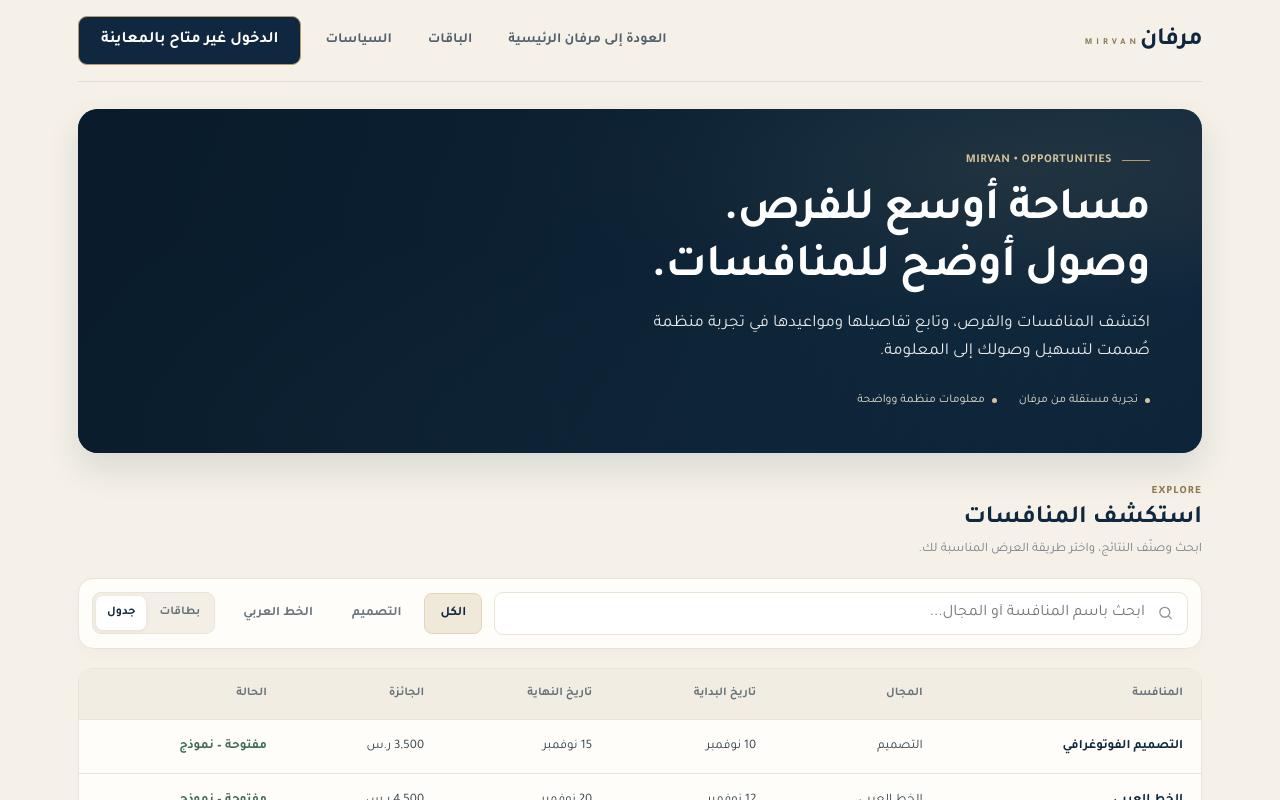
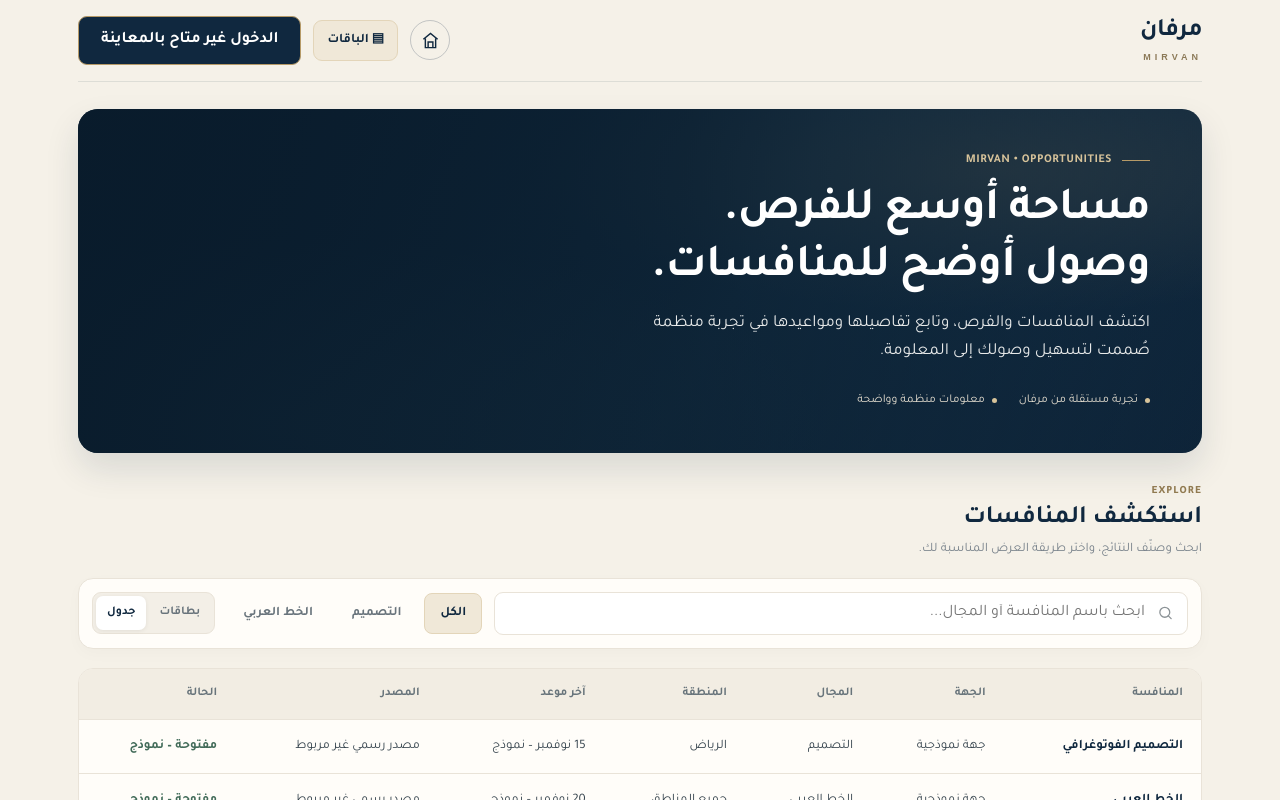
Before and after one commit to mirvanadmin/munafasat-morfan, a plain HTML site: page index.html in a window 1280 px wide. Both pictures are taken after a click on the button "جدول". Shown: the top 800 px of the page. Drawn offline with Linux system fonts and the light colour scheme.

Commit message:
Improve competition navigation, brand consistency and sample table layout

```diff
--- a/index.html
+++ b/index.html
@@ -13,8 +13,8 @@
 *{box-sizing:border-box}html{scroll-behavior:smooth}body{margin:0;background:var(--ivory);color:var(--ink);font-family:'Tajawal',sans-serif;-webkit-font-smoothing:antialiased;text-rendering:optimizeLegibility;line-height:1.65}
 button,input{font:inherit}.shell{max-width:1180px;margin:auto;padding:0 28px 64px}
 .topbar{height:82px;display:flex;align-items:center;justify-content:space-between;border-bottom:1px solid rgba(16,40,63,.1)}
-.brand{display:flex;align-items:center;gap:0;color:var(--navy);text-decoration:none}.brand-copy{line-height:1.1}.brand-ar{font-size:25px;font-weight:700;letter-spacing:-.6px}.brand-en{font-size:9px;letter-spacing:4px;color:#8b7957;margin-top:6px;font-weight:700}
-.top-actions{display:flex;align-items:center;gap:12px}.back-link{color:#52616c;text-decoration:none;font-size:14px;font-weight:600;padding:9px 12px}.login{border:1px solid var(--bronze);background:var(--navy);color:#fff;border-radius:9px;padding:10px 22px;font-weight:600;cursor:pointer;transition:.2s}.login:hover{background:var(--navy2)}
+.brand{display:flex;align-items:center;gap:0;color:var(--navy);text-decoration:none}.brand-copy{line-height:1.1}.brand-ar{font-size:25px;font-weight:700;letter-spacing:-.6px}.brand-en{display:block;font:700 9px/1.2 Arial,sans-serif;letter-spacing:4px;color:#8b7957;margin-top:6px}
+.top-actions{display:flex;align-items:center;gap:12px}.home-icon{width:40px;height:40px;display:grid;place-items:center;border:1px solid rgba(16,40,63,.22);border-radius:50%;color:var(--navy);text-decoration:none}.home-icon svg{width:19px;height:19px;stroke:currentColor;fill:none;stroke-width:1.8}.plan-link{display:inline-flex;align-items:center;color:var(--navy);background:#f0e8d8;border:1px solid #e3d5b9;border-radius:9px;padding:9px 13px;text-decoration:none;font-weight:700;font-size:13px}.login{border:1px solid var(--bronze);background:var(--navy);color:#fff;border-radius:9px;padding:10px 22px;font-weight:600;cursor:pointer;transition:.2s}.login:hover{background:var(--navy2)}
 .hero{position:relative;isolation:isolate;overflow:hidden;margin:27px 0 30px;min-height:270px;border-radius:20px;background:radial-gradient(ellipse at 82% 18%,rgba(182,154,103,.20),transparent 36%),radial-gradient(ellipse at 18% 92%,rgba(43,79,99,.58),transparent 42%),linear-gradient(120deg,#0b2033,#193b55 58%,#10283f);color:#fff;display:flex;align-items:center;padding:42px 52px;box-shadow:0 16px 34px rgba(16,40,63,.12)}
 .hero:before{content:"";position:absolute;inset:0;z-index:-1;background:linear-gradient(90deg,rgba(9,27,43,.94),rgba(9,27,43,.73) 54%,rgba(9,27,43,.32))}
 .hero-content{max-width:620px}.eyebrow{display:flex;align-items:center;gap:10px;color:var(--bronze2);font-size:12px;font-weight:700;letter-spacing:.5px;margin-bottom:12px}.eyebrow:before{content:"";width:28px;height:1px;background:var(--bronze)}
@@ -27,7 +27,7 @@ h1{font-size:clamp(32px,4vw,46px);line-height:1.25;margin:0 0 12px;font-weight:7
 .grid{display:grid;grid-template-columns:repeat(3,minmax(0,1fr));gap:16px}.contest{background:var(--paper);border:1px solid var(--line);border-radius:15px;overflow:hidden;transition:transform .2s,box-shadow .2s;min-width:0}.contest:hover{transform:translateY(-3px);box-shadow:0 12px 25px rgba(24,43,58,.08)}
 .card-art{height:142px;position:relative;overflow:hidden;display:flex;align-items:center;justify-content:center;background:linear-gradient(135deg,#1b3a50,#10283f);color:#d7c39a}.card-art:before,.card-art:after{content:"";position:absolute;border:1px solid rgba(215,195,154,.22);border-radius:50%;width:180px;height:180px;transform:rotate(-25deg)}.card-art:after{width:130px;height:130px}.art-symbol{font-family:serif;font-size:54px;line-height:1;position:relative;z-index:1;color:#d7c39a;text-shadow:0 4px 15px #0005}.art-caption{position:absolute;bottom:13px;right:16px;font-size:10px;color:#e7dfcf;letter-spacing:1.5px;font-weight:600}.art-no{position:absolute;top:12px;left:14px;color:#d7c39a;font-size:10px;letter-spacing:1px}
 .contest-body{padding:17px 18px 18px}.card-meta{display:flex;align-items:center;justify-content:space-between;gap:8px;margin-bottom:9px}.category{font-size:11px;color:#8d7549;font-weight:700;background:#f3ecdf;border-radius:5px;padding:4px 8px}.status{font-size:11px;color:var(--green);font-weight:700}.status.soon{color:#9a7541}.contest h3{font-size:18px;line-height:1.45;color:var(--navy);margin:0 0 13px;font-weight:700}.details{display:flex;gap:14px;color:#7b858c;font-size:12px;padding-bottom:14px;border-bottom:1px solid var(--line)}.details span{display:flex;align-items:center;gap:5px}.prize-row{display:flex;align-items:center;justify-content:space-between;padding-top:13px}.prize-label{font-size:11px;color:#879097}.prize{font-size:17px;font-weight:800;color:var(--navy);direction:rtl}.prize small{font-size:10px;font-weight:500;color:#7c858a}
-.table-wrap{display:none;background:var(--paper);border:1px solid var(--line);border-radius:15px;overflow:hidden}.table-scroll{overflow-x:auto}table{width:100%;border-collapse:collapse;min-width:650px;text-align:right}th{background:#f2ede3;color:#68747b;font-size:12px;font-weight:700;padding:15px 18px}td{padding:16px 18px;border-top:1px solid var(--line);font-size:13px;color:#34424c}td:first-child{font-weight:700;color:var(--navy)}.table-status{color:var(--green);font-weight:700}.table-status.soon{color:#9a7541}
+.table-wrap{display:none;background:var(--paper);border:1px solid var(--line);border-radius:15px;overflow:hidden}.table-scroll{overflow-x:auto}table{width:100%;border-collapse:separate;border-spacing:0;min-width:900px;text-align:right}thead{position:sticky;top:0;z-index:1}tbody tr:hover{background:#f8f4ec}th{background:#f2ede3;color:#68747b;font-size:12px;font-weight:700;padding:15px 18px}td{padding:16px 18px;border-top:1px solid var(--line);font-size:13px;color:#34424c}td:first-child{font-weight:700;color:var(--navy)}.table-status{color:var(--green);font-weight:700}.table-status.soon{color:#9a7541}
 .empty{display:none;text-align:center;background:var(--paper);border:1px dashed #d8cfbf;border-radius:14px;padding:34px;color:var(--muted)}
 .demo-note{margin-top:18px;padding:12px 15px;border-right:3px solid var(--bronze);background:#eee7da;color:#746b5c;border-radius:5px;font-size:11px}
 .footer{margin-top:45px;padding-top:19px;border-top:1px solid rgba(16,40,63,.12);display:flex;justify-content:space-between;align-items:center;color:#858b8d;font-size:11px}.footer strong{color:#5d6870;font-weight:700;letter-spacing:2px}
@@ -39,11 +39,12 @@ h1{font-size:clamp(32px,4vw,46px);line-height:1.25;margin:0 0 12px;font-weight:7
 <body>
 <div class="shell">
 <header class="topbar">
-<a class="brand" href="#" aria-label="مرفان">
-<span class="brand-copy"><span class="brand-ar">مرفان</span><span class="brand-en">MIRVAN</span></span>
-</a>
-<div class="top-actions"><a class="back-link" href="https://mirvan-homepage-isolated-preview.onrender.com">العودة إلى مرفان الرئيسية</a><a class="back-link" href="https://mirvan-homepage-isolated-preview.onrender.com/subscriptions.html">الباقات</a><a class="back-link" href="https://mirvan-homepage-isolated-preview.onrender.com/policies.html">السياسات</a><button class="login" type="button" disabled aria-disabled="true" title="المصادقة غير مفعلة في نسخة المعاينة">الدخول غير متاح بالمعاينة</button></div>
-</header>
+<a class="brand" href="https://mirvan-homepage-isolated-preview.onrender.com" aria-label="مرفان"><span class="brand-copy"><span class="brand-ar">مرفان</span><span class="brand-en">MIRVAN</span></span></a>
+<div class="top-actions">
+<a class="home-icon" href="https://mirvan-homepage-isolated-preview.onrender.com" aria-label="العودة إلى منصة مرفان الرئيسية" title="الرئيسية"><svg viewBox="0 0 24 24"><path d="M3 10.5 12 3l9 7.5M5.5 9.5V21h13V9.5M9 21v-7h6v7"/></svg></a>
+<a class="plan-link" href="https://mirvan-homepage-isolated-preview.onrender.com/subscriptions.html" aria-label="باقات الاشتراك">▤ الباقات</a>
+<button class="login" type="button" disabled aria-disabled="true" title="المصادقة غير مفعلة في نسخة المعاينة">الدخول غير متاح بالمعاينة</button>
+</div></header>
 <section class="hero">
 <div class="hero-content">
 <div class="eyebrow">MIRVAN • OPPORTUNITIES</div>
@@ -75,15 +76,15 @@ h1{font-size:clamp(32px,4vw,46px);line-height:1.25;margin:0 0 12px;font-weight:7
 <div class="contest-body"><div class="card-meta"><span class="category">التصميم</span><span class="status soon">قريباً – نموذج</span></div><h3>مسابقة تصميم الشعار</h3><div class="details"><span>72 مشاركاً</span><span>تبدأ 14 نوفمبر</span></div><div class="prize-row"><span class="prize-label">قيمة الجائزة</span><span class="prize">3,500 <small>ر.س</small></span></div></div>
 </article>
 </section>
-<section class="table-wrap" id="tableView" aria-label="جدول المنافسات"><div class="table-scroll"><table><thead><tr><th>المنافسة</th><th>المجال</th><th>تاريخ البداية</th><th>تاريخ النهاية</th><th>الجائزة</th><th>الحالة</th></tr></thead><tbody>
-<tr data-category="design"><td>التصميم الفوتوغرافي</td><td>التصميم</td><td>10 نوفمبر</td><td>15 نوفمبر</td><td>3,500 ر.س</td><td class="table-status">مفتوحة – نموذج</td></tr>
-<tr data-category="calligraphy"><td>الخط العربي</td><td>الخط العربي</td><td>12 نوفمبر</td><td>20 نوفمبر</td><td>4,500 ر.س</td><td class="table-status">مفتوحة – نموذج</td></tr>
-<tr data-category="design"><td>تصميم الشعار</td><td>التصميم</td><td>14 نوفمبر</td><td>22 نوفمبر</td><td>3,500 ر.س</td><td class="table-status soon">قريباً – نموذج</td></tr>
+<section class="table-wrap" id="tableView" aria-label="جدول المنافسات"><div class="table-scroll"><table><thead><tr><th>المنافسة</th><th>الجهة</th><th>المجال</th><th>المنطقة</th><th>آخر موعد</th><th>المصدر</th><th>الحالة</th></tr></thead><tbody>
+<tr data-category="design"><td>التصميم الفوتوغرافي</td><td>جهة نموذجية</td><td>التصميم</td><td>الرياض</td><td>15 نوفمبر – نموذج</td><td>مصدر رسمي غير مربوط</td><td class="table-status">مفتوحة – نموذج</td></tr>
+<tr data-category="calligraphy"><td>الخط العربي</td><td>جهة نموذجية</td><td>الخط العربي</td><td>جميع المناطق</td><td>20 نوفمبر – نموذج</td><td>مصدر رسمي غير مربوط</td><td class="table-status">مفتوحة – نموذج</td></tr>
+<tr data-category="design"><td>تصميم الشعار</td><td>جهة نموذجية</td><td>التصميم</td><td>الرياض</td><td>22 نوفمبر – نموذج</td><td>مصدر رسمي غير مربوط</td><td class="table-status soon">قريباً – نموذج</td></tr>
 </tbody></table></div></section>
 <div class="empty" id="empty">لا توجد نتائج مطابقة. جرّب كلمة بحث أو تصنيفاً آخر.</div>
 <p class="demo-note">هذه بيانات تجريبية لأغراض المعاينة البصرية فقط، وليست إعلانات أو منافسات فعلية معتمدة.</p>
 </main>
-<footer class="footer"><span>© MIRVAN – مرفان · <a href="https://mirvan-homepage-isolated-preview.onrender.com/subscriptions.html">الباقات والاشتراكات</a> · <a href="https://mirvan-homepage-isolated-preview.onrender.com/policies.html">السياسات واللوائح</a></span><strong>CLARITY • TRUST • OPPORTUNITY</strong></footer>
+<footer class="footer"><span>© MIRVAN – مرفان · <a href="https://mirvan-homepage-isolated-preview.onrender.com/policies.html">السياسات واللوائح</a></span><strong>CLARITY • TRUST • OPPORTUNITY</strong></footer>
 </div>
 <script>
 (function(){
```
